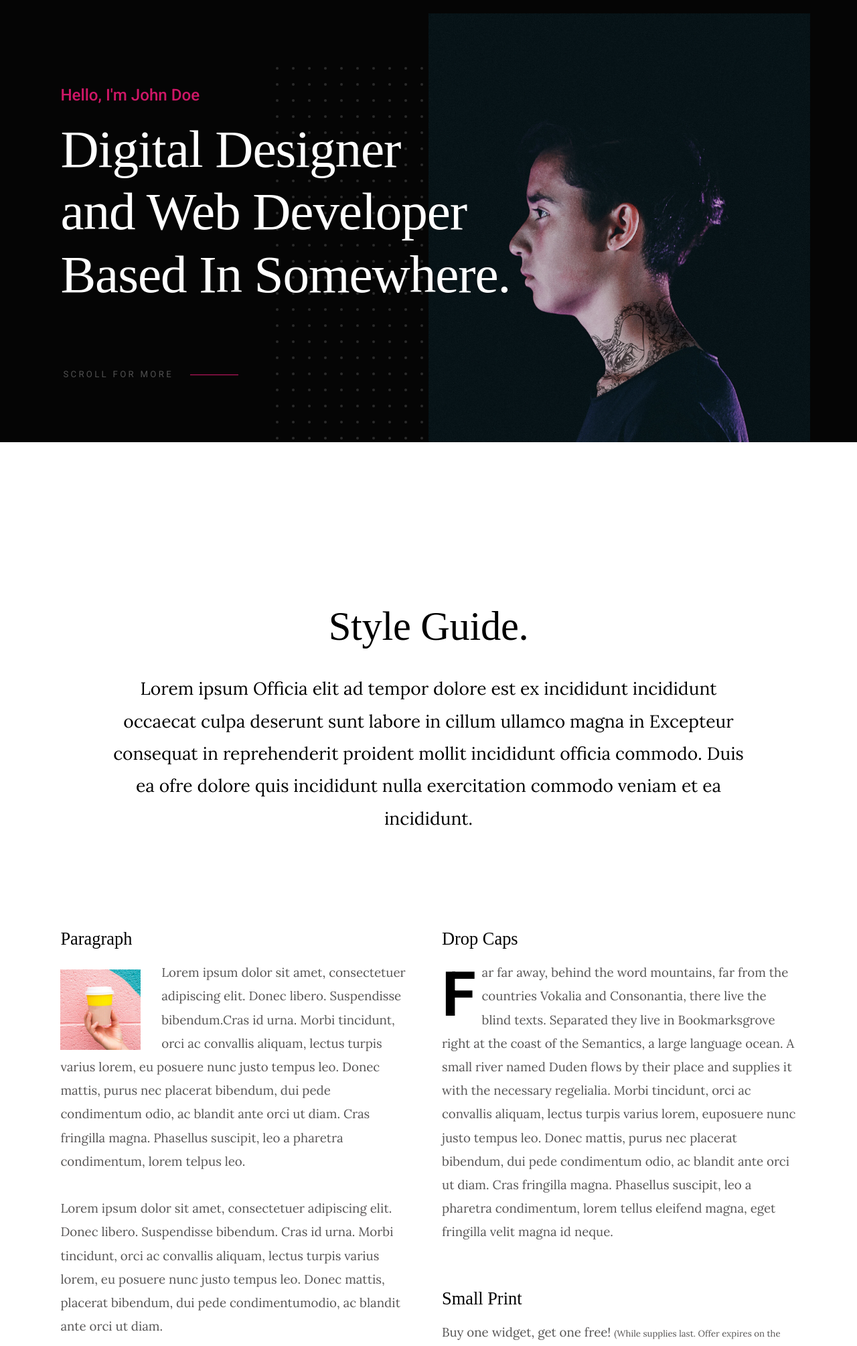
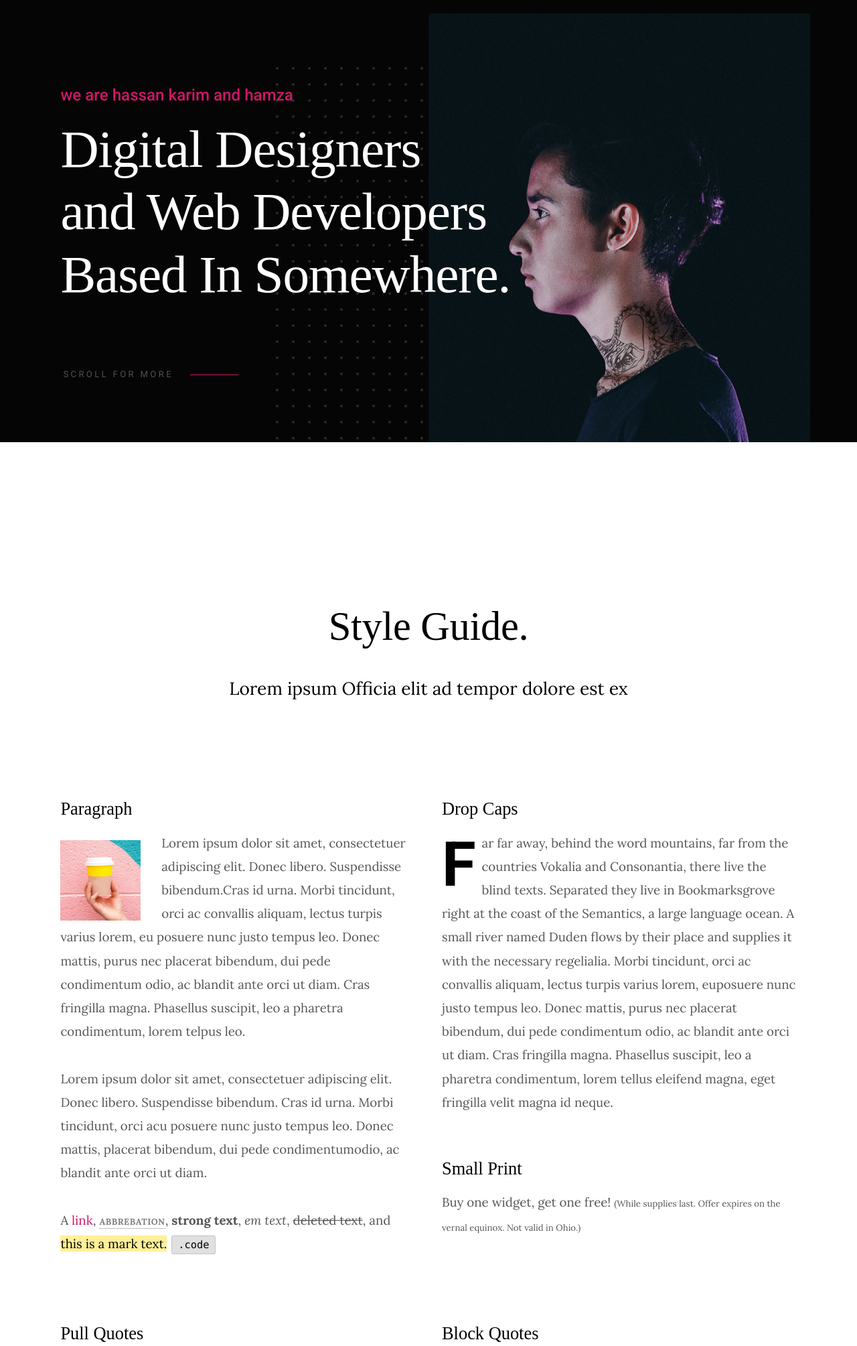
Before and after one commit to abdellmum/test, a plain HTML site: page styles.html in a window 1280 px wide. Shown: the part 140-2149 px from the top of the page at 67% size. Drawn offline with Linux system fonts and the light colour scheme; a web font is replaced by a local one.

Commit message:
index.html name added style.html description modified

```diff
--- a/styles.html
+++ b/styles.html
@@ -95,10 +95,10 @@
         <div class="row intro-content">
 
             <div class="column large-9 mob-full intro-text">
-                <h3>Hello, I'm John Doe</h3>
+                <h3>we are hassan karim and hamza</h3>
                 <h1>
-                    Digital Designer <br>
-                    and Web Developer <br>
+                    Digital Designers <br>
+                    and Web Developers <br>
                     Based In Somewhere.
                 </h1>
             </div>
@@ -127,9 +127,7 @@
 
                 <h1 class="display-1">Style Guide.</h1>
 
-                <p class="lead">Lorem ipsum Officia elit ad tempor dolore est ex incididunt incididunt occaecat culpa deserunt
-                sunt labore in cillum ullamco magna in Excepteur consequat in reprehenderit proident mollit incididunt officia commodo.
-                Duis ea ofre dolore quis incididunt nulla exercitation commodo veniam et ea incididunt.
+                <p class="lead">Lorem ipsum Officia elit ad tempor dolore est ex
                 </p>
 
             </div>
@@ -150,7 +148,7 @@
 
                 <p>
                 Lorem ipsum dolor sit amet, consectetuer adipiscing elit. Donec libero. Suspendisse bibendum. Cras id urna.
-                Morbi tincidunt, orci ac convallis aliquam, lectus turpis varius lorem, eu posuere nunc justo tempus leo.
+                Morbi tincidunt, orci acu posuere nunc justo tempus leo.
                 Donec mattis, placerat bibendum, dui pede condimentumodio, ac blandit ante orci ut diam.
                 </p>
 
```
Also changed, not shown: index.html (+1 -1 lines).
